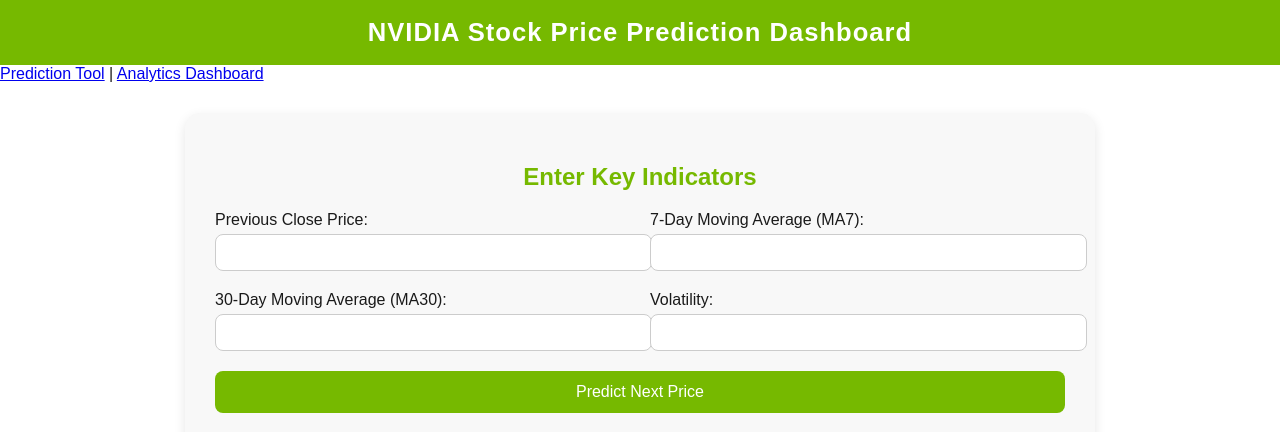
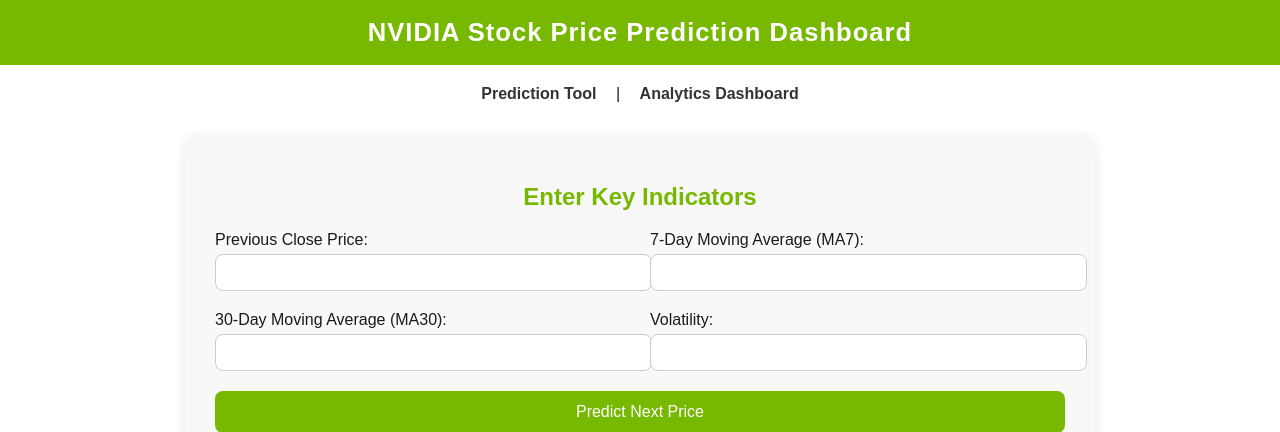
Before and after one commit to shriyaas07/NVIDIA-Financial-Analytics-Web-App, a Flask app: page / in a window 1280 px wide. Shown: the top 432 px of the page. Run offline with Flask 3, Linux system fonts and the light colour scheme; parts of the project's set-up code (start-up, migrations or seed data) failed here and were passed over.

Commit message:
Update index.html

```diff
--- a/templates/index.html
+++ b/templates/index.html
@@ -112,9 +112,11 @@
 <header>
     NVIDIA Stock Price Prediction Dashboard
 </header>
-<nav>
-    <a href="/">Prediction Tool</a> |
-    <a href="/dashboard">Analytics Dashboard</a>
+<nav style="text-align:center; margin: 20px 0;">
+    <a href="/" style="margin: 0 15px; text-decoration:none; color:#333; font-weight:bold;">Prediction Tool</a>
+    |
+    <a href="/dashboard" style="margin: 0 15px; text-decoration:none; color:#333; font-weight:bold;">Analytics Dashboard</a>
+
 </nav>
 <div class="container">
     <h2>Enter Key Indicators</h2>
```
